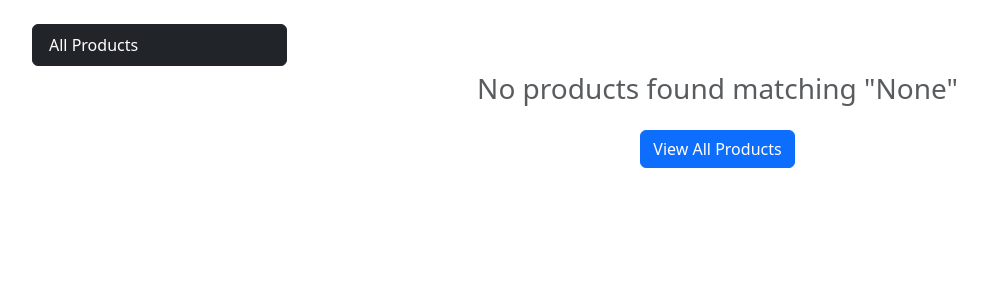
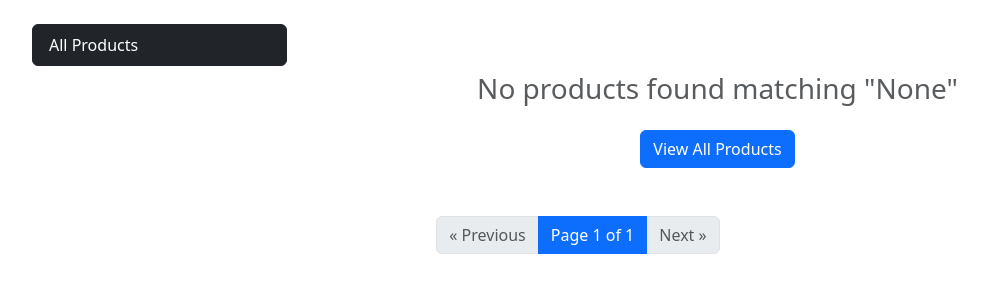
Before and after one commit to vritti-garg/django-ecommerce, a Django app: page / in a window 1280 px wide. Shown: the part 56-356 px from the top of the page, without its empty margins (62-1049 px from the left). Run offline with Django 5.2, Linux system fonts and the light colour scheme; data that the repository does not hold is empty; some libraries are stand-ins or nearby versions.

Commit message:
fix: applied pagination to product listing page

```diff
--- a/store/templates/index.html
+++ b/store/templates/index.html
@@ -32,7 +32,6 @@
                                 <img src="https://via.placeholder.com/250" class="card-img-top" alt="No Image" style="height: 250px; object-fit: cover;">
                             {% endif %}
                         </a>
-
                         <div class="card-body">
                             <h5 class="card-title">
                                 <a href="{% url 'product_detail' product.id %}" class="text-decoration-none text-dark">
@@ -47,8 +46,7 @@
                                     <a href="{% url 'add_to_cart' product.id %}" class="btn btn-primary">
                                         Add to Cart
                                     </a>
-                                    <small class="text-center text-muted">In Stock: {{ product.inventory }}</small>
-                                {% else %}
+                                    {% else %}
                                     <button class="btn btn-secondary" disabled>Out of Stock</button>
                                     <small class="text-center text-danger">Sold Out</small>
                                 {% endif %}
@@ -71,4 +69,44 @@
 
     </div>
 </div>
+
+<div class="row mt-5">
+    <div class="col-12 d-flex justify-content-center">
+        <nav aria-label="Page navigation">
+            <ul class="pagination">
+
+                {% if products.has_previous %}
+                <li class="page-item">
+                    <a class="page-link" href="?page={{ products.previous_page_number }}{% if query %}&q={{ query }}{% endif %}{% if request.GET.category %}&category={{ request.GET.category }}{% endif %}">
+                        &laquo; Previous
+                    </a>
+                </li>
+                {% else %}
+                <li class="page-item disabled">
+                    <span class="page-link">&laquo; Previous</span>
+                </li>
+                {% endif %}
+
+                <li class="page-item active">
+                    <span class="page-link">
+                        Page {{ products.number }} of {{ products.paginator.num_pages }}
+                    </span>
+                </li>
+
+                {% if products.has_next %}
+                <li class="page-item">
+                    <a class="page-link" href="?page={{ products.next_page_number }}{% if query %}&q={{ query }}{% endif %}{% if request.GET.category %}&category={{ request.GET.category }}{% endif %}">
+                        Next &raquo;
+                    </a>
+                </li>
+                {% else %}
+                <li class="page-item disabled">
+                    <span class="page-link">Next &raquo;</span>
+                </li>
+                {% endif %}
+
+            </ul>
+        </nav>
+    </div>
+</div>
 {% endblock %}
--- a/store/templates/product_detail.html
+++ b/store/templates/product_detail.html
@@ -35,7 +35,7 @@
 
                     <div class="mt-4">
                         {% if product.inventory > 0 %}
-                            <p class="text-success"><i class="bi bi-check-circle-fill"></i> In Stock ({{ product.inventory }} available)</p>
+                            <p class="text-success fw-bold"><i class="bi bi-check-circle-fill"></i> In Stock</p>
 
                             <a href="{% url 'add_to_cart' product.id %}" class="btn btn-primary btn-lg px-4">
                                 Add to Cart
--- a/store/views.py
+++ b/store/views.py
@@ -8,6 +8,7 @@ from .models import Product, Category, Order, Cart, CartItem
 from django.contrib.auth.decorators import login_required
 from .forms import CheckoutForm
 from django.shortcuts import render, redirect, get_object_or_404
+from django.core.paginator import Paginator
 
 @login_required(login_url='/login/')
 
@@ -119,11 +120,19 @@ def homepage(request):
         # 'name__icontains' means search inside the name (case-insensitive)
         products = products.filter(name__icontains=query)
 
+    # --- PAGINATION LOGIC STARTS HERE ---
+    # Show 12 products per page
+    paginator = Paginator(products, 12)
+    page_number = request.GET.get('page')
+    products_page = paginator.get_page(page_number)
+    # ------------------------------------
+
+
     categories = Category.objects.all()
 
     # pass 'query' so that search box can keeps the value
     context = {
-        'products': products,
+        'products': products_page,
         'categories': categories,
         'query': query
     }
@@ -147,6 +156,7 @@ def add_to_cart(request, product_id):
         cart_item.save()
 
     return redirect('homepage')
+
 
 # --- VIEW CART PAGE ---
 @login_required(login_url='/login/')
```
